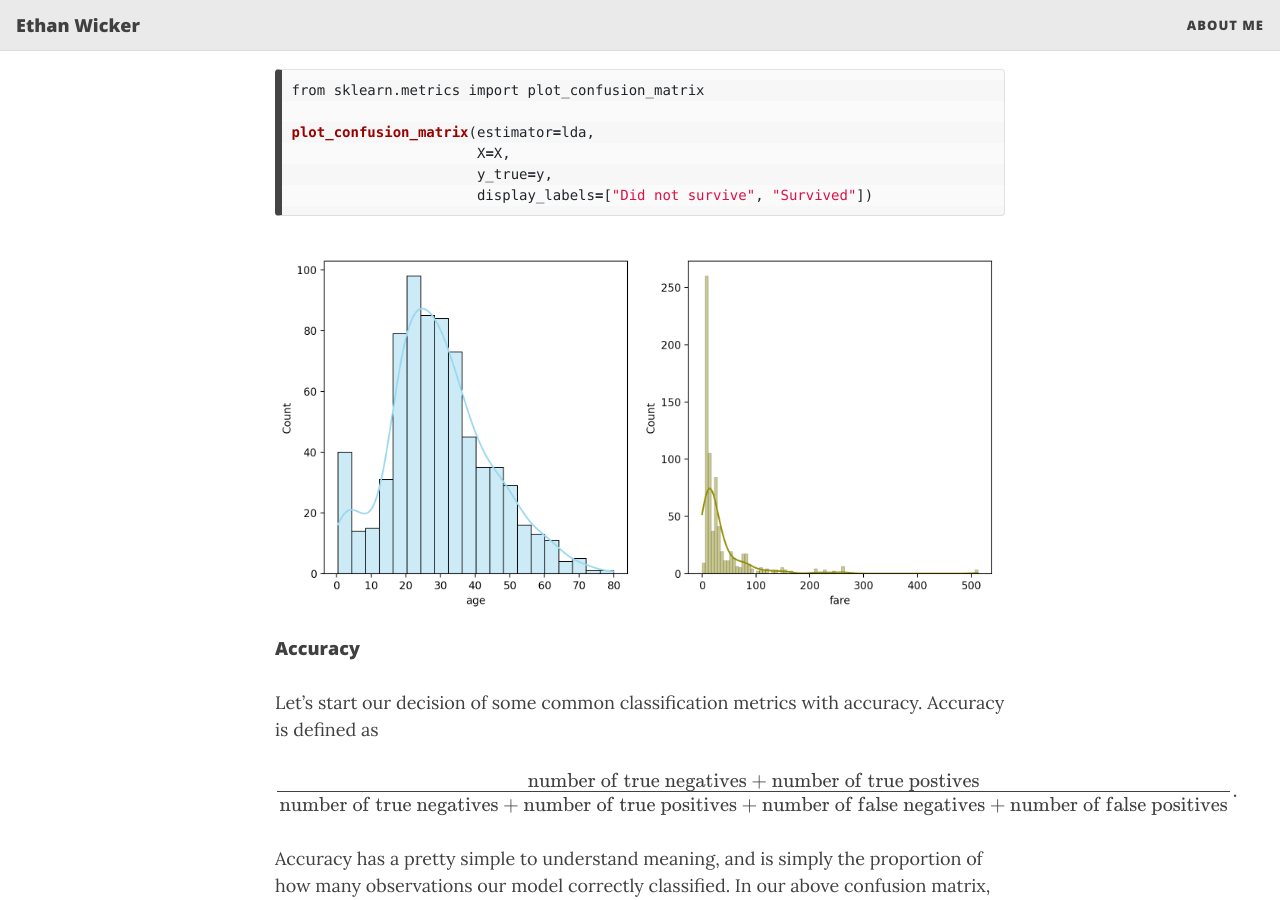
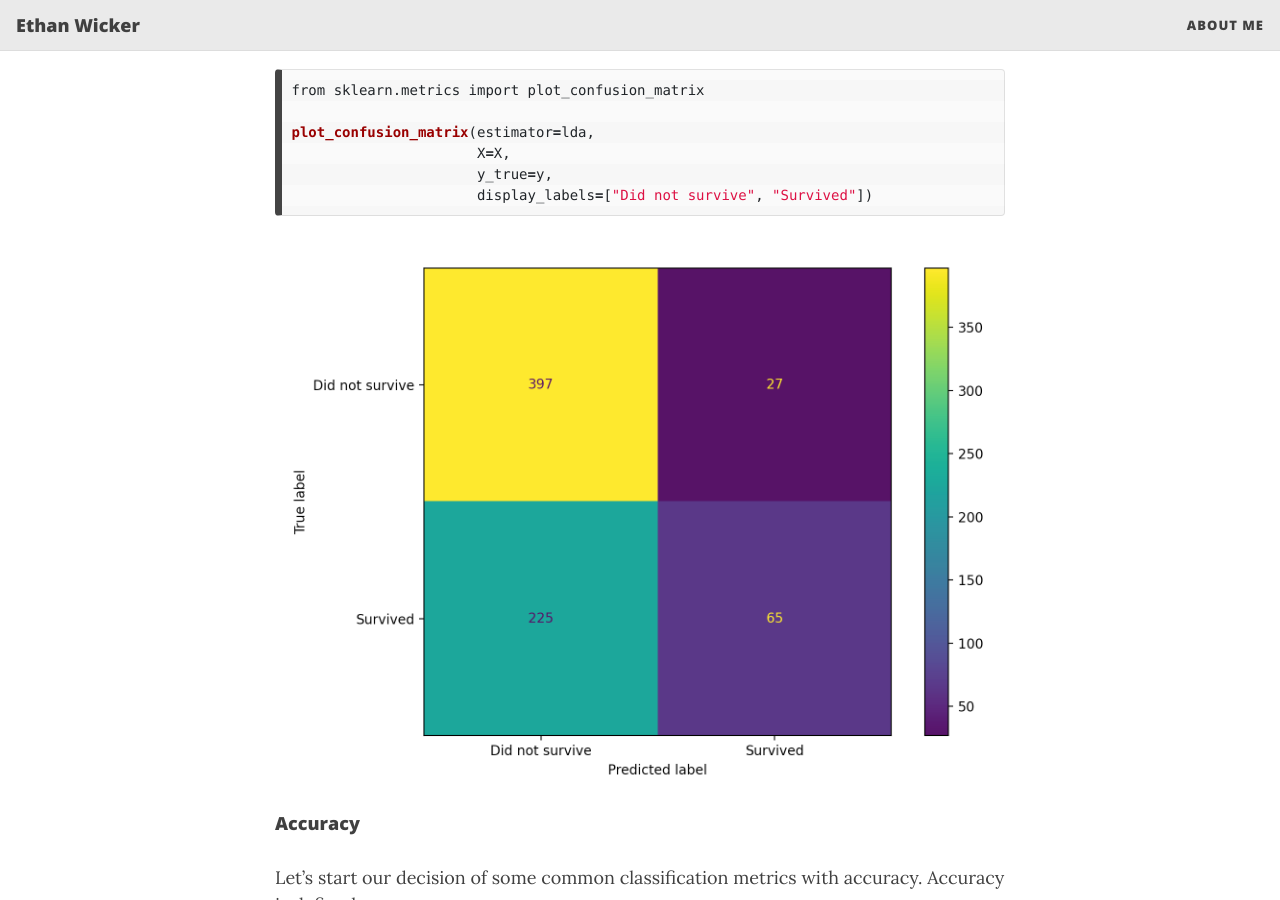
Before and after one commit to ethanwicker/ethanwicker.github.io, a Jekyll site: the page built from _posts/2021-02-07-linear-discriminant-analysis-002.md, in a window 1280 px wide and 900 px high, scrolled down 4531 px. Built offline with Jekyll 4.4.1, drawn with Linux system fonts in a browser that asks for light colours; nearby versions of some CDN libraries; formulas are drawn with MathJax 3.

Commit message:
Updating post

````diff
--- a/_posts/2021-02-07-linear-discriminant-analysis-002.md
+++ b/_posts/2021-02-07-linear-discriminant-analysis-002.md
@@ -146,7 +146,7 @@ plot_confusion_matrix(estimator=lda,
                       display_labels=["Did not survive", "Survived"])
 ```
 
-![2021-02-07-linear-discriminant-analysis-002-fig-1.png](/assets/img/2021-02-07-linear-discriminant-analysis-002-fig-1.png){: .mx-auto.d-block :}
+![2021-02-07-linear-discriminant-analysis-002-fig-2.png](/assets/img/2021-02-07-linear-discriminant-analysis-002-fig-2.png){: .mx-auto.d-block :}
 
 
 #### Accuracy
````
